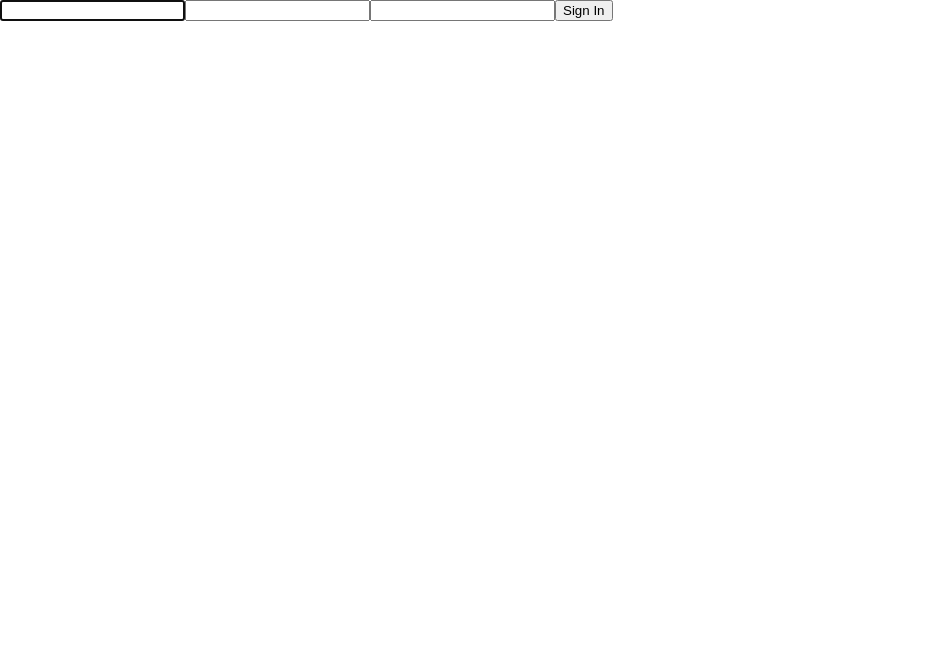
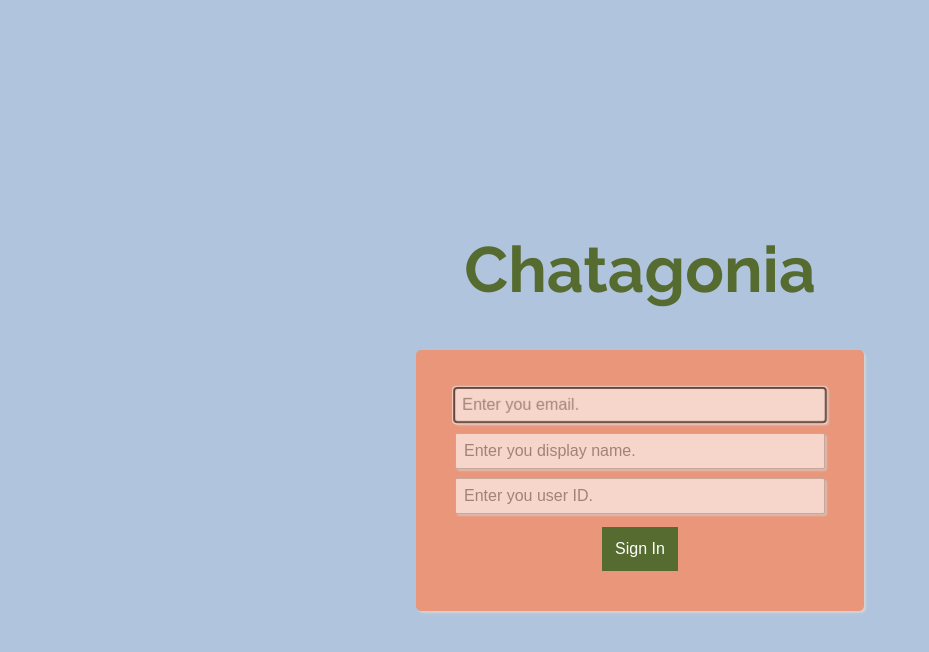
Before and after one commit to Smith2106/Chatagonia, a React (Create React App) app: page / in a window 1280 px wide. Shown: the top 652 px of the page, without its empty margins (0-929 px from the left). Built offline with nearby package versions, Linux system fonts and the light colour scheme.

Commit message:
Style SignIn component

```diff
--- a/src/App.css
+++ b/src/App.css
@@ -27,3 +27,16 @@ body {
 .MessageForm input:focus {
     outline: 0;
 }
+
+.SignIn form button:hover {
+    transform: scale(1.05);
+    background: rgb(73, 90, 41) !important;
+    border: 0.05px solid lightsteelblue !important;
+    transition: 0.2s;
+}
+
+.SignIn form input:focus {
+    border: 1px solid rgba(73, 90, 41, 0.5) !important;
+    transform: scale(1.01);
+    transition: 0.4s;
+}
--- a/src/SignIn.js
+++ b/src/SignIn.js
@@ -26,33 +26,90 @@ class SignIn extends Component {
 
     render() {
         return (
-            <form className="SignIn" onSubmit={this.handleSubmit}>
+            <div className="SignIn" style={styles.container}>
+                <h1 style={styles.title}>Chatagonia</h1>
+                <form onSubmit={this.handleSubmit} style={styles.form}>
                     <input
                         autoFocus
                         required
                         type="email"
                         name="email"
+                        placeholder="Enter you email."
                         value={this.state.email}
                         onChange={(e) => this.handleChange(e, 'email')}
+                        style={styles.input}
                     />
                     <input
                         required
                         type="text"
                         name="displayName"
                         value={this.state.displayName}
+                        placeholder="Enter you display name."
                         onChange={(e) => this.handleChange(e, 'displayName')}
+                        style={styles.input}
                     />
                     <input
                         required
                         type="text"
                         name="uid"
+                        placeholder="Enter you user ID."
                         value={this.state.uid}
                         onChange={(e) => this.handleChange(e, 'uid')}
+                        style={styles.input}
                     />
-                <button type="submit">Sign In</button>
+                    <button type="submit" style={styles.button}>Sign In</button>
                 </form>
+            </div>
         );
     }
 }
 
+const styles = {
+    form: {
+        display: 'flex',
+        alignItems: 'center',
+        flexDirection: 'column',
+        background: 'darksalmon',
+        justifyContent: 'center',
+        padding: '2rem 3rem',
+        width: '22rem',
+        borderRadius: '5px',
+        boxShadow: '2px 2px 2px lightgrey',
+    },
+
+    input: {
+        margin: '0.3rem',
+        padding: '0.5rem',
+        boxShadow: '2px 2px 2px lightgrey',
+        borderRadius: '2px',
+        border: '1px solid rgba(0,0,0,0.3)',
+        fontSize: '1rem',
+        width: '100%',
+        opacity: '0.6',
+    },
+
+    button: {
+        margin: '0.5rem',
+        padding: '0.8rem',
+        border: 'none',
+        background: 'darkolivegreen',
+        color: 'white',
+        fontSize: '1rem',
+    },
+
+    container: {
+        display: 'flex',
+        alignItems: 'center',
+        height: '100vh',
+        flexDirection: 'column',
+        justifyContent: 'center',
+        background: 'lightsteelblue',
+    },
+
+    title: {
+        color: 'darkolivegreen',
+        fontSize: '64px',
+    }
+}
+
 export default SignIn;
```
Lines whose indentation alone changed are shown as unchanged.
